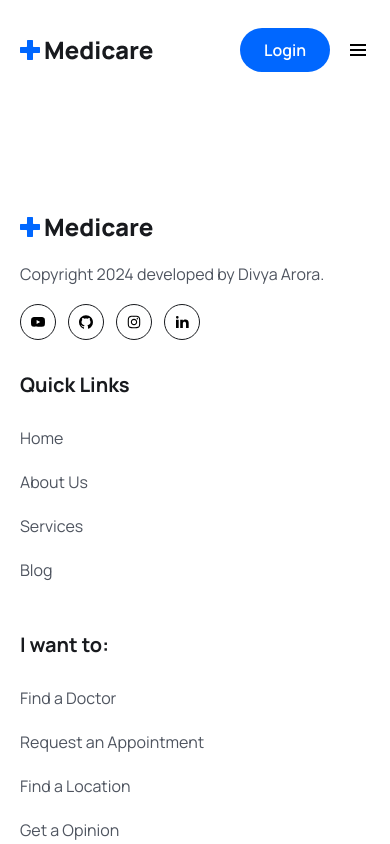
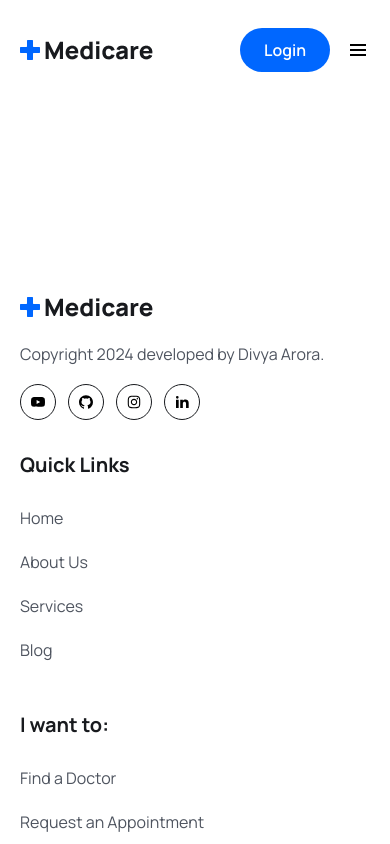
Before and after one commit to aroraadivya/Mern-Stack-Medicare, a React (Vite) app in the folder frontend/: page /register in a window 390 px wide. Shown: the top 844 px of the page. Built offline with nearby package versions, Linux system fonts and the light colour scheme.

Commit message:
Add padding and rounded corners to signup form container for improved layout

```diff
--- a/frontend/src/pages/Signup.jsx
+++ b/frontend/src/pages/Signup.jsx
@@ -14,7 +14,7 @@ const Signup = () => {
                     </div>
 
                     {/* Sign Up form */}
-                    <div>
+                    <div className='rounded-l-lg lg:pl-16 py-10'>
                         <h3>
 
                         </h3>
```
